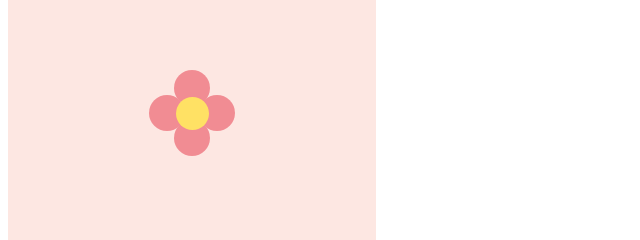
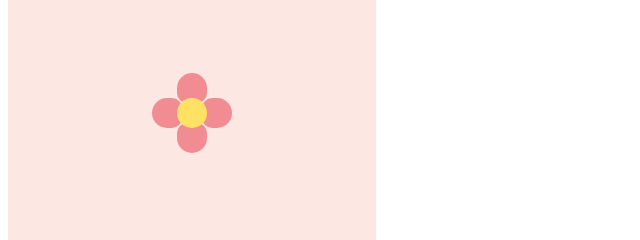
Before and after one commit to sungwooKang11/loading-page_flower, a plain HTML site: page index.html in a window 1280 px wide. Shown: the part 292-532 px from the top of the page, 0-640 px from the left. Drawn offline with Linux system fonts and the light colour scheme.

Commit message:
my custom1

```diff
--- a/style.css
+++ b/style.css
@@ -9,7 +9,7 @@
     grid-template-rows: 357px 30px 20px 30px 357px;
     justify-items: center;
     align-items: center;
-    animation: rotate_flower 5s linear infinite;
+    /* animation: rotate_flower 5s linear infinite; */
 }
 
 @keyframes rotate_flower {
@@ -20,7 +20,7 @@
 
 .core {
     background-color: #FFE164;
-    width: 33px; height: 33px;
+    width: 30px; height: 30px;
     border-radius: 50%;
     grid-column: 3/ 4;
     grid-row: 3/ 4;
@@ -29,48 +29,48 @@
 
 .topL {
     background-color: #F18C93;
-    width: 36px; height: 36px;
+    width: 30px; height: 30px;
     grid-column: 3/ 4;
     grid-row: 2/ 3;
-    /* border-top-left-radius: 15px;
+    border-top-left-radius: 15px;
     border-top-right-radius: 15px;
     border-bottom-left-radius: 10px;
-    border-bottom-right-radius: 10px; */
-    border-radius: 50%;
+    border-bottom-right-radius: 10px;
+    /* border-radius: 50%; */
 }
 
 .bottomL {
     background-color: #F18C93;
-    width: 36px; height: 36px;
+    width: 30px; height: 30px;
     grid-column: 3/ 4;
     grid-row: 4/ 5;
-    /* border-bottom-left-radius: 15px;
+    border-bottom-left-radius: 15px;
     border-bottom-right-radius: 15px;
     border-top-left-radius: 10px;
-    border-top-right-radius: 10px; */
-    border-radius: 50%;
+    border-top-right-radius: 10px;
+    /* border-radius: 50%; */
 }
 
 .leftL {
     background-color: #F18C93;
-    width: 36px; height: 36px;
+    width: 30px; height: 30px;
     grid-column: 2/ 3;
     grid-row: 3/ 4;
-    /* border-top-left-radius: 15px;
+    border-top-left-radius: 15px;
     border-bottom-left-radius: 15px;
     border-top-right-radius: 10px;
-    border-bottom-right-radius: 10px; */
-    border-radius: 50%;
+    border-bottom-right-radius: 10px;
+    /* border-radius: 50%; */
 }
 
 .rightL {
     background-color: #F18C93;
-    width: 36px; height: 36px;
+    width: 30px; height: 30px;
     grid-column: 4/ 5;
     grid-row: 3/ 4;
-    /* border-top-right-radius: 15px;
+    border-top-right-radius: 15px;
     border-bottom-right-radius: 15px;
     border-top-left-radius: 10px;
-    border-bottom-left-radius: 10px; */
-    border-radius: 50%;
+    border-bottom-left-radius: 10px;
+    /* border-radius: 50%; */
 }
```
